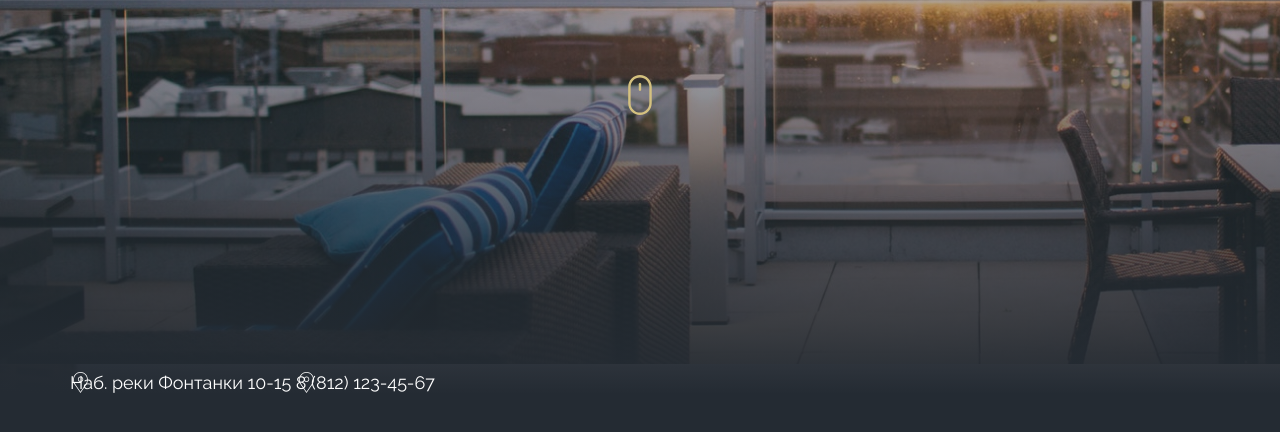
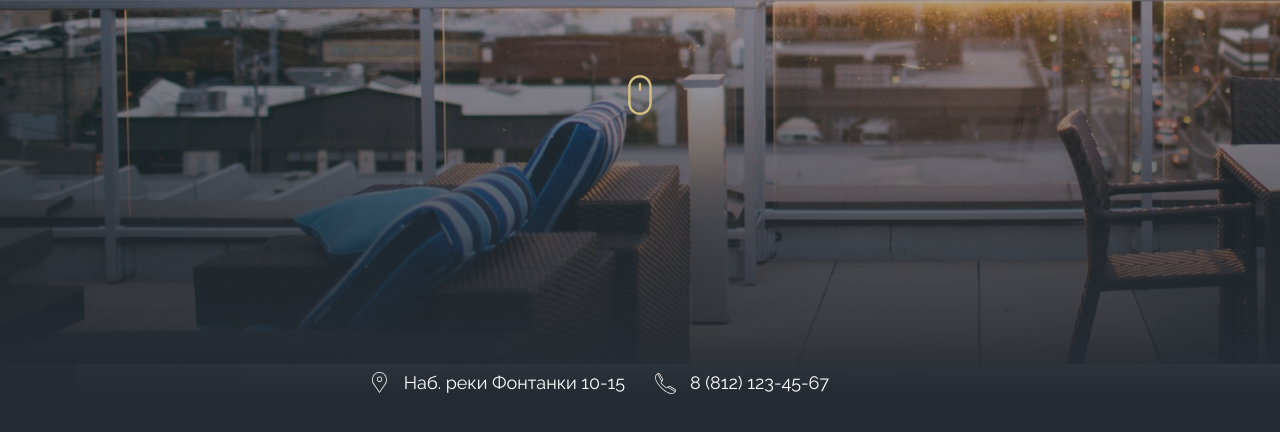
Before and after one commit to Zewolo/lofthouse, a website built with Vite: page index.html in a window 1280 px wide. Shown: the part 476-908 px from the top of the page. Built offline with nearby package versions, Linux system fonts and the light colour scheme.

Commit message:
position header__footer

```diff
--- a/index.html
+++ b/index.html
@@ -43,14 +43,14 @@
 
 
 				<div class="header__footer">
-					<div class="container">
-						<a href="#section-map" class="info">
+					<div class="text-right">
+						<a href="#section-map" class="info info--map">
 							Наб. реки Фонтанки 10-15
 						</a>
-						<a href="tel:+78121234567" class="info">
-							8 (812) 123-45-67
-						</a>
 					</div>
+					<a href="tel:+78121234567" class="info info--tel">
+						8 (812) 123-45-67
+					</a>
 				</div>
 
 			</header>
--- a/src/scss/blocks/base.scss
+++ b/src/scss/blocks/base.scss
@@ -22,3 +22,7 @@ a {
 	width: 1140px;
 	margin: 0 auto;
 }
+
+.text-right {
+	text-align: right;
+}
--- a/src/scss/blocks/info.scss
+++ b/src/scss/blocks/info.scss
@@ -1,6 +1,9 @@
 .info {
 	position: relative;
 	font-size: 18px;
+
+	&--map, &--tel {
+		padding-left: 35px;
 
 		&::before {
 			content: '';
@@ -11,7 +14,21 @@
 			width: 21px;
 			height: 21px;
 
-		background-image: url('./../../../public/images/header/map.svg');
 			background-repeat: no-repeat;
 		}
 	}
+
+	&--map::before {
+		background-image: url('./../../../public/images/header/map.svg');
+	}
+
+	&--tel::before {
+		background-image: url('./../../../public/images/header/phone.svg');
+	}
+}
+
+.header__footer {
+	display: grid;
+	grid-template-columns: 1fr 1fr;
+	gap: 30px;
+}
```
Lines whose indentation alone changed are shown as unchanged.
